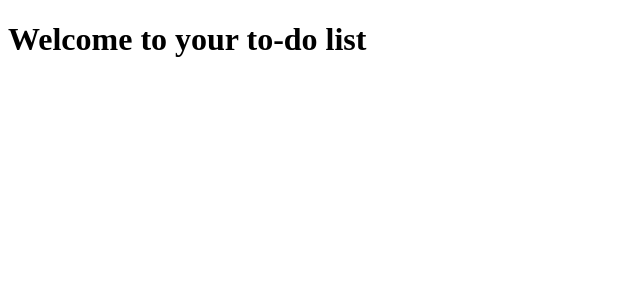
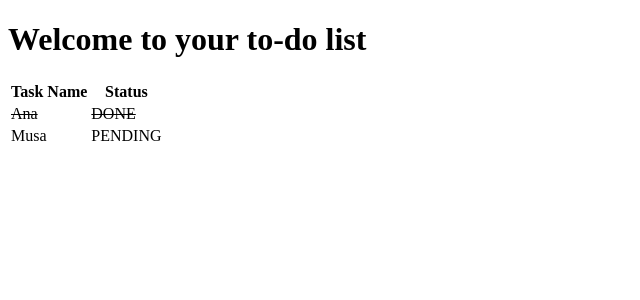
Before and after one commit to plexoio/to-do, a Django app: page / in a window 1280 px wide. Shown: the top 300 px of the page, without its empty margins (0-640 px from the left). Run offline with Django 3.2, Linux system fonts and the light colour scheme; data comes from the database, SQL or seed files in the repository; both versions use the stored data as it was after the commit.

Commit message:
feat: front-end data display READ

```diff
--- a/django_todo/settings.py
+++ b/django_todo/settings.py
@@ -19,7 +19,7 @@ BASE_DIR = Path(__file__).resolve().parent.parent
 # See https://docs.djangoproject.com/en/3.2/howto/deployment/checklist/
 
 # SECURITY WARNING: keep the secret key used in production secret!
-SECRET_KEY = ''
+SECRET_KEY = '88%s8&$=at46(ndea@@au241pn2iy0y%l28!n-4__nn8vrv^_w'
 
 # SECURITY WARNING: don't run with debug turned on in production!
 DEBUG = True
--- a/todo/templates/todo/todo_list.html
+++ b/todo/templates/todo/todo_list.html
@@ -1,11 +1,56 @@
 <!DOCTYPE html>
 <html lang="en">
+
 <head>
     <meta charset="UTF-8">
     <meta name="viewport" content="width=device-width, initial-scale=1.0">
     <title>To-do List</title>
 </head>
+
 <body>
     <h1>Welcome to your to-do list</h1>
+    <table>
+        <thead>
+            <tr>
+                <th>
+                    Task Name
+                </th>
+                <th>
+                    Status
+                </th>
+            </tr>
+        </thead>
+        <tbody>
+            {% for tasks in task %}
+            <tr>
+                {% if tasks.completed %}
+                    <td>
+                        <strike>{{ tasks.name }}</strike>
+                    </td>
+                    <td>
+                        {% if tasks.completed%}
+                        <strike>DONE</strike>
+                    </td>
+                        {% endif %}
+                {% else %}
+                    <td>
+                        {{ tasks.name }}
+                    </td>
+                    <td>
+                        {% if not tasks.completed %}
+                            PENDING
+                        {% endif %}
+                    </td>
+                {% endif %}
+
+                {% empty %}
+                    <td>
+                        Empty, nothing else to do!
+                    </td>
+            </tr>
+            {% endfor %}
+        </tbody>
+    </table>
 </body>
+
 </html>
--- a/todo/views.py
+++ b/todo/views.py
@@ -1,7 +1,11 @@
 from django.shortcuts import render
-
+from .models import Task
 # Create your views here.
 
 
 def get_my_list(request):
-    return render(request, 'todo/todo_list.html')
+    tasks = Task.objects.all()
+    context = {
+        'task': tasks
+    }
+    return render(request, 'todo/todo_list.html', context)
```
Also changed, not shown: db.sqlite3, todo/models.py (line endings or trailing spaces).
